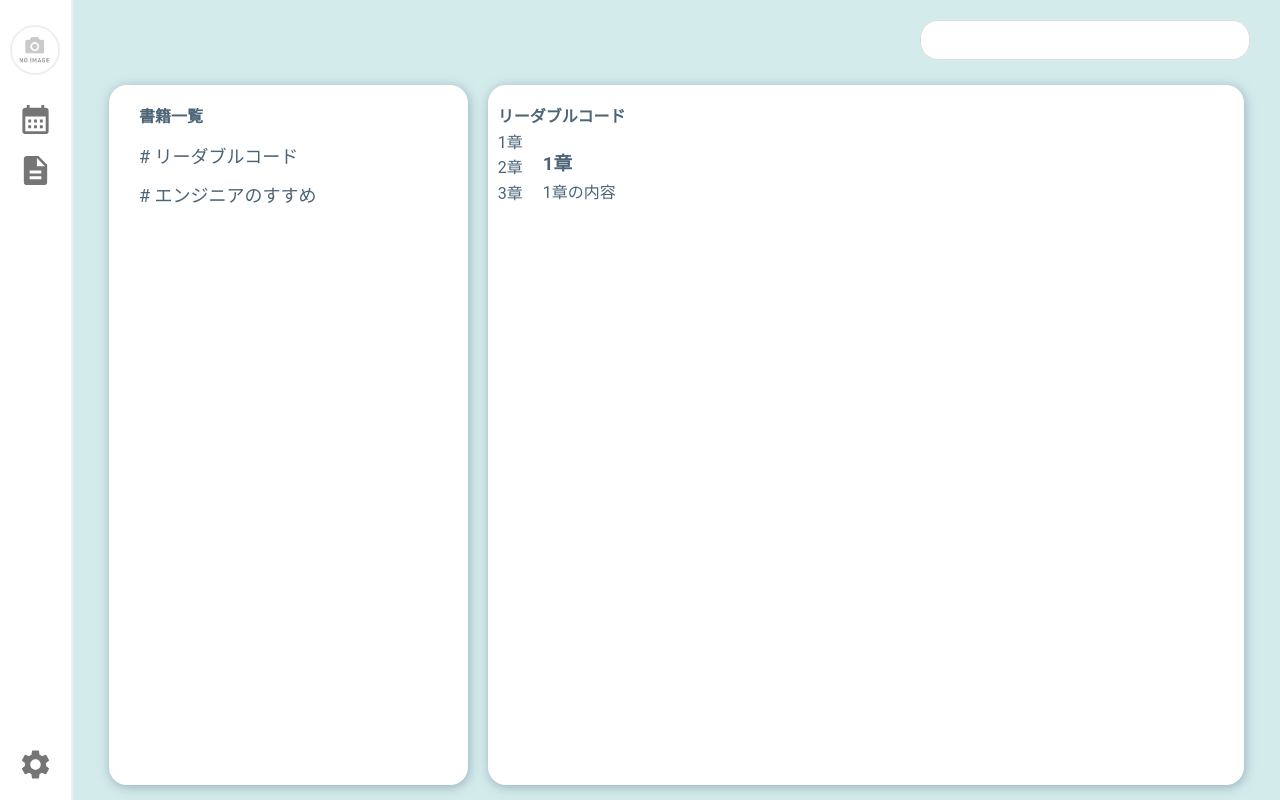
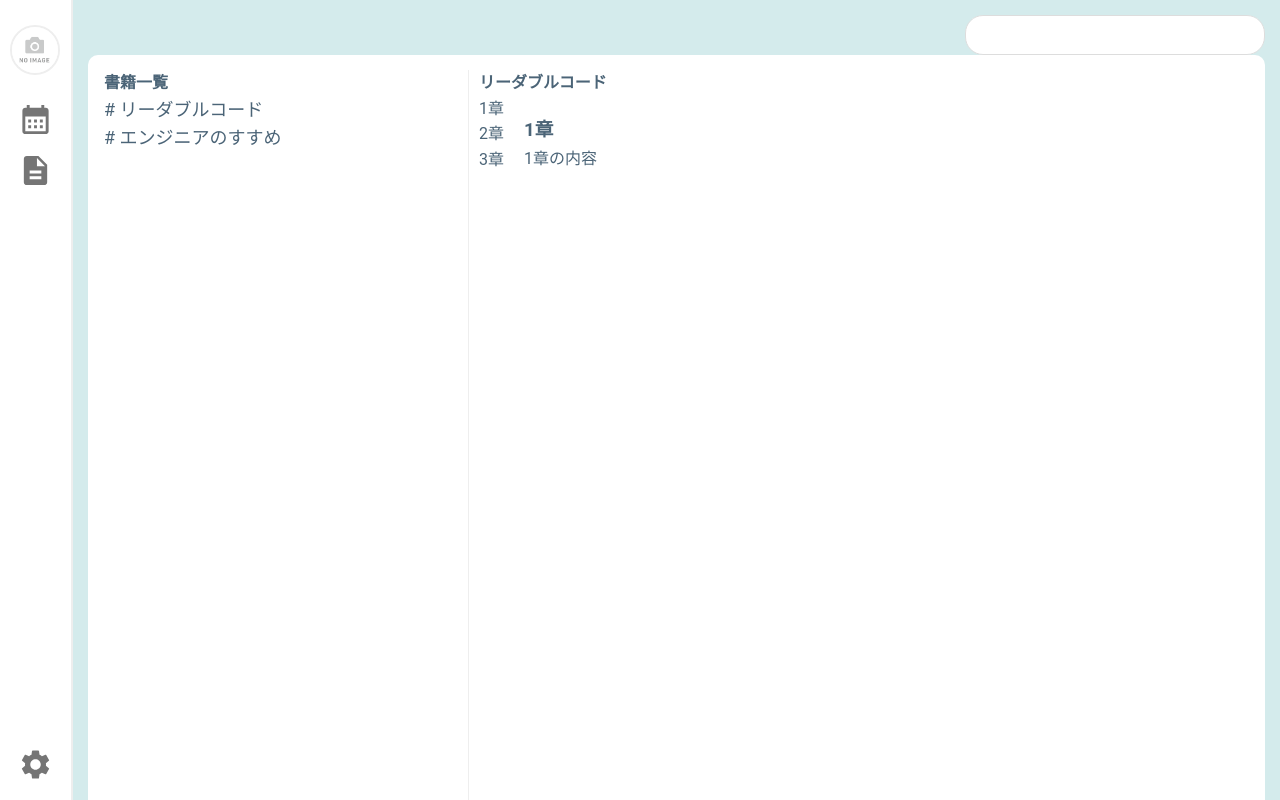
Before and after one commit to Mayu0628/TechRead_NextJS, a Next.js app: page / in a window 1280 px wide. Built offline with nearby package versions, Linux system fonts and the light colour scheme.

Commit message:
feat: Update search form styles for better user experience

```diff
--- a/src/app/components/elements/Search/Search.module.css
+++ b/src/app/components/elements/Search/Search.module.css
@@ -0,0 +1,21 @@
+.search_form {
+  text-align: right;
+}
+
+.search_form input[type="text"] {
+  width: 300px;
+  height: 40px;
+  padding: 10px;
+  border: 1px solid #ddd;
+  border-radius: 18px;
+  font-size: 16px;
+  transition:
+    border-color 0.3s ease-in-out,
+    box-shadow 0.3s ease-in-out;
+}
+
+.search_form input[type="text"]:focus {
+  border-color: #007bff;
+  box-shadow: 0 0 5px rgba(0, 123, 255, 0.5);
+  outline: none;
+}
--- a/src/app/components/elements/Search/Search.tsx
+++ b/src/app/components/elements/Search/Search.tsx
@@ -1,35 +1,12 @@
 "use client";
-
-import React, { useState } from "react";
 
 import styles from "@/components/elements/Search/Search.module.css";
 
-const Search = ({  }) => {
-  const [query, setQuery] = useState("");
-
-  const handleInputChange = (e) => {
-    setQuery(e.target.value);
-  };
-
-  const handleSearch = () => {
-    if (onSearch) {
-      onSearch(query);
-    }
-  };
-
+const Search = () => {
   return (
-    <div className={styles.searchContainer}>
-      <input
-        type="text"
-        value={query}
-        onChange={handleInputChange}
-        className={styles.searchInput}
-        placeholder="Search..."
-      />
-      <button onClick={handleSearch} className={styles.searchButton}>
-        Search
-      </button>
-    </div>
+    <form action="#" className={styles.search_form}>
+      <input type="text" />
+    </form>
   );
 };
 
--- a/src/app/features/Toppage/BookList/component/BookList.module.css
+++ b/src/app/features/Toppage/BookList/component/BookList.module.css
@@ -1,35 +1,22 @@
-.chapterlistcontainer {
+.chapter_list_container {
   width: 365px;
-  background-color: #fff;
-  margin: 20px;
-  margin-left: 36px;
-  margin-right: 10px;
-  padding: 19px 10px;
-  border-radius: 18px;
-
   overflow-y: auto;
-  box-shadow: 1px 2px 11px 0px rgba(92, 121, 143, 0.52);
+  border-right: 1px solid #eeeeee;
 }
 
-.chapterlistcontainer h4 {
-  margin: 0 0 10px 0;
-  padding: 0 20px;
+.chapter_list_container h4 {
 }
 
-.chapterlistcontainer ul {
+.chapter_list_container ul {
   list-style-type: none;
-  padding: 0;
-  margin: 0;
 }
 
-.chapterlistcontainer li {
-  margin: 5px 0;
-  padding: 3px 20px;
+.chapter_list_container li {
   font-size: 18px;
   border-radius: 10px;
 }
 
-.chapterlistcontainer li:hover {
+.chapter_list_container li:hover {
   background-color: #abd6d8;
   color: #fff;
 }
--- a/src/app/features/Toppage/BookList/component/BookList.tsx
+++ b/src/app/features/Toppage/BookList/component/BookList.tsx
@@ -3,9 +3,9 @@ import "@/styles/globals.css";
 
 const BookList = () => {
   return (
-    <div className={styles.chapterlistcontainer}>
+    <div className={styles.chapter_list_container}>
       <h4>書籍一覧</h4>
-      <div className="">
+      <div>
         <ul>
           <li># リーダブルコード</li>
           <li># エンジニアのすすめ</li>
--- a/src/app/features/Toppage/Minutes/MinutesMain.module.css
+++ b/src/app/features/Toppage/Minutes/MinutesMain.module.css
@@ -1,12 +1,6 @@
 .minutescontainer {
   width: 770px;
-  background-color: #fff;
   border-radius: 18px;
-  margin: 20px;
-  margin-left: 10px;
-  margin-right: 36px;
-  padding: 19px 10px;
-  box-shadow: 1px 2px 11px 0px rgba(92, 121, 143, 0.52);
 }
 
 .maincontainer {
--- a/src/app/features/Toppage/Minutes/component/ChapterDetail.module.css
+++ b/src/app/features/Toppage/Minutes/component/ChapterDetail.module.css
@@ -1,5 +1,4 @@
 .minutesdetailcontainer {
-  background-color: #fff;
   border-radius: 18px;
   margin: 20px;
   margin-right: 36px;
--- /dev/null
+++ b/src/app/page.module.css
@@ -0,0 +1,14 @@
+.full_screen {
+  padding: 15px;
+}
+
+.main_screen {
+  background-color: #fff;
+  height: 100vh;
+  display: flex;
+  justify-content: center;
+  gap: 10px;
+  margin: 0;
+  padding: 15px 0;
+  border-radius: 10px;
+}
--- a/src/app/page.tsx
+++ b/src/app/page.tsx
@@ -1,14 +1,14 @@
 import "@/styles/globals.css";
+import Search from "@/components/elements/Search/Search";
 import BookList from "@/features/Toppage/BookList/component/BookList";
 import MinutesMain from "@/features/Toppage/Minutes/MinutesMain";
+import styles from "@/page.module.css";
 
 export default function Home() {
   return (
-    <main>
-      <form action="#">
-        <input type="text" />
-      </form>
-      <div className="maincontainer">
+    <main className={styles.full_screen}>
+      <Search />
+      <div className={styles.main_screen}>
         <BookList />
         <MinutesMain />
       </div>
--- a/src/app/styles/globals.css
+++ b/src/app/styles/globals.css
@@ -42,32 +42,3 @@ li {
   margin-top: 10px;
   margin-bottom: 10px;
 }
-
-.maincontainer {
-  display: flex;
-    height: calc(100vh - 60px);
-}
-
-form {
-  text-align: right;
-  margin-top: 15px;
-  margin-right: 30px;
-}
-
-input[type="text"] {
-  width: 330px;
-  padding: 10px;
-  margin: 5px 0;
-  border: 1px solid #ddd;
-  border-radius: 18px;
-  font-size: 16px;
-  transition:
-    border-color 0.3s ease-in-out,
-    box-shadow 0.3s ease-in-out;
-}
-
-input[type="text"]:focus {
-  border-color: #007bff;
-  box-shadow: 0 0 5px rgba(0, 123, 255, 0.5);
-  outline: none;
-}
```
